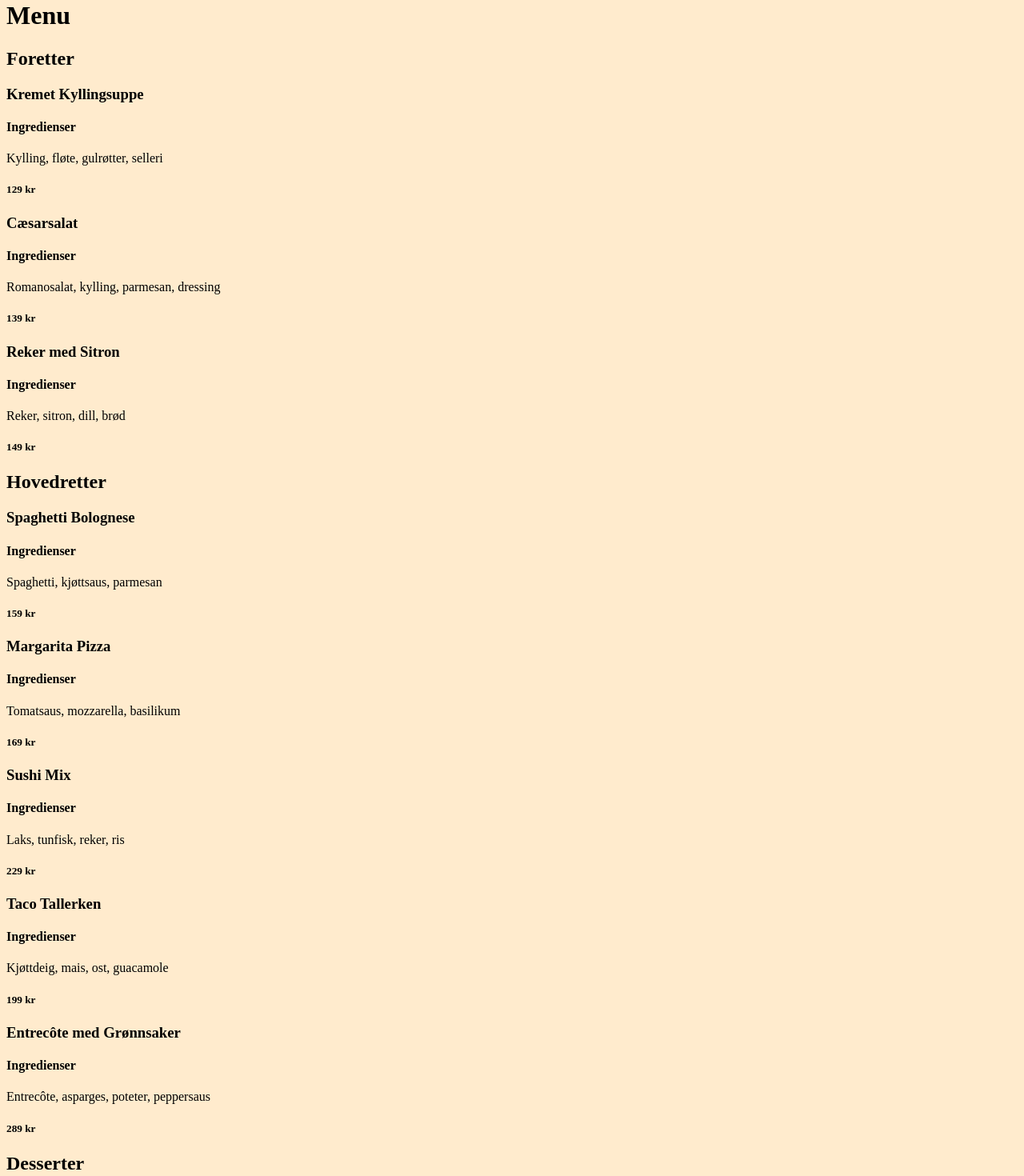
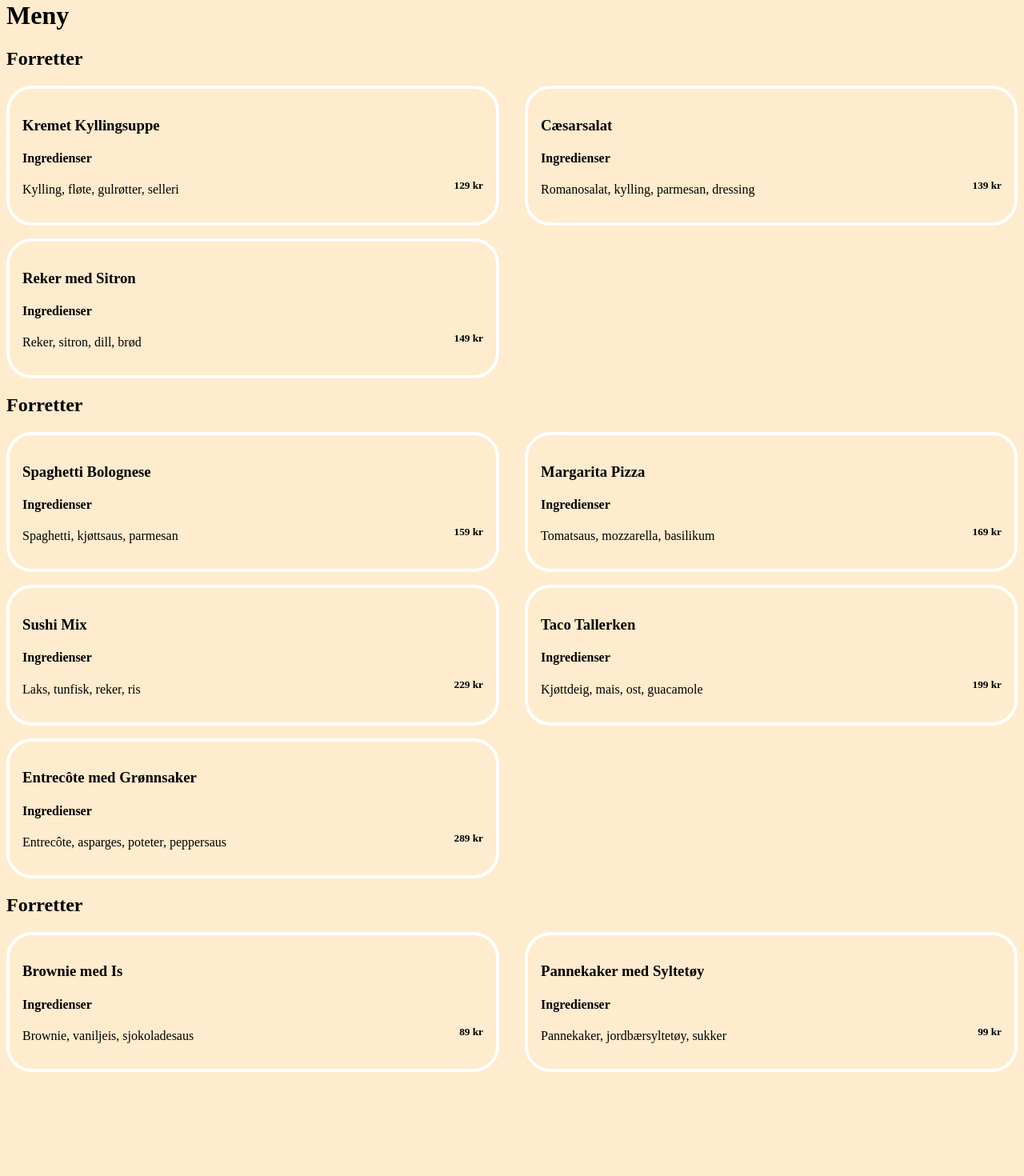
Before and after one commit to boj012026-create/fm3Reactoppg1, a React (Vite) app: page / in a window 1280 px wide. Shown: the part 20-1490 px from the top of the page at 80% size. After the commit the page ends 1368 px from the top, so only its background shows below. Built offline with nearby package versions, Linux system fonts and the light colour scheme.

Commit message:
minmal css, flyttet logikk til app

```diff
--- a/src/App.css
+++ b/src/App.css
@@ -0,0 +1,3 @@
+.menuCategory {
+  display: flex;
+}
--- a/src/App.jsx
+++ b/src/App.jsx
@@ -74,13 +74,30 @@ const menuData = [
   },
 ];
 
-console.log(menuData)
+const appetizers = menuData.filter((dish) => dish.kategori === "Forrett");
+const mainCourses = menuData.filter((dish) => dish.kategori === "Hovedrett");
+const desserts = menuData.filter((dish) => dish.kategori === "Dessert");
+
+//console.log(menuData)
 
 function App() {
 
   return (
     <>
-    <Menu menu={menuData}/>
+      <h1>Meny</h1>
+      <article>
+        <h2>Forretter</h2>
+        <Menu menu={appetizers}/>
+      </article>
+      <article>
+        <h2>Forretter</h2>
+        <Menu menu={mainCourses}/>
+      </article>
+      <article>
+        <h2>Forretter</h2>
+        <Menu menu={desserts}/>
+      </article>
+
     </>
   )
 }
--- a/src/components/Dish.jsx
+++ b/src/components/Dish.jsx
@@ -1,16 +1,13 @@
+import styles from "../styles/Dish.module.css";
+
 export default function Dish({facts, category}) {
-    const {id, tittel, pris, ingredienser, kategori} = facts;
-    console.log(category, kategori);
-
-    if(!(category == kategori)) {
-        return <></>;
-    }
+    const {id, tittel, pris, ingredienser} = facts;
 
     return (
         <>
-        <article id={id} class="dish-card">
-            <h3>{tittel}</h3>
+        <article id={id} className={styles.card}>
             <div>
+                <h3>{tittel}</h3>
                 <h4>Ingredienser</h4>
                 <p>{ingredienser}</p>
             </div>
--- a/src/components/Menu.jsx
+++ b/src/components/Menu.jsx
@@ -1,22 +1,13 @@
 import Dish from "./Dish";
+import styles from "../styles/Menu.module.css"
 
 export default function Menu({menu}) {
     console.log(menu);
     return(
-        <>
-        <h1>Menu</h1>
-        <h2>Foretter</h2>
-        {menu.map((dish) => (
-            <Dish facts={dish} category={"Forrett"}/>
-        ))}
-        <h2>Hovedretter</h2>
-        {menu.map((dish) => (
-            <Dish facts={dish} category={"Hovedrett"}/>
-        ))}
-        <h2>Desserter</h2>
-        {menu.map((dish) => (
-            <Dish facts={dish} category={"Dessert"}/>
-        ))}
-        </>
+        <div className={styles.menu}>
+            {menu.map((dish) => (
+                <Dish facts={dish} category={"Forrett"}/>
+            ))}
+        </div>
     );
 }
--- /dev/null
+++ b/src/styles/Dish.module.css
@@ -0,0 +1,10 @@
+.card {
+  display: flex;
+  align-items: end;
+  justify-content: space-between;
+  justify-content: space-between;
+  border: 4px solid white;
+  border-radius: 2em;
+  gap: 1em;
+  padding: 1em;
+}
--- /dev/null
+++ b/src/styles/Menu.module.css
@@ -0,0 +1,5 @@
+.menu {
+  display: grid;
+  grid: auto-flow / repeat(2, 1fr);
+  gap: 1em 2em;
+}
```
